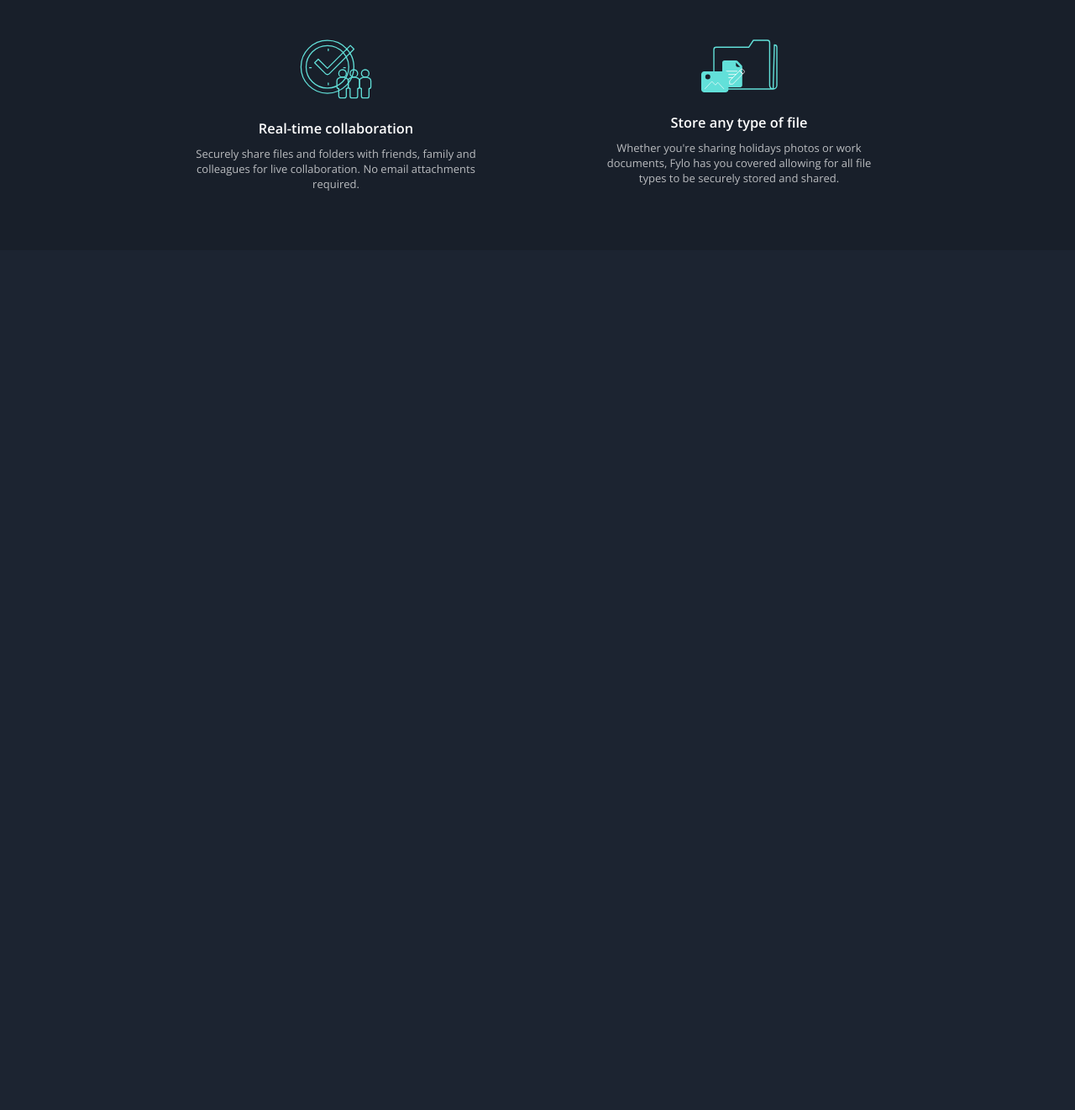
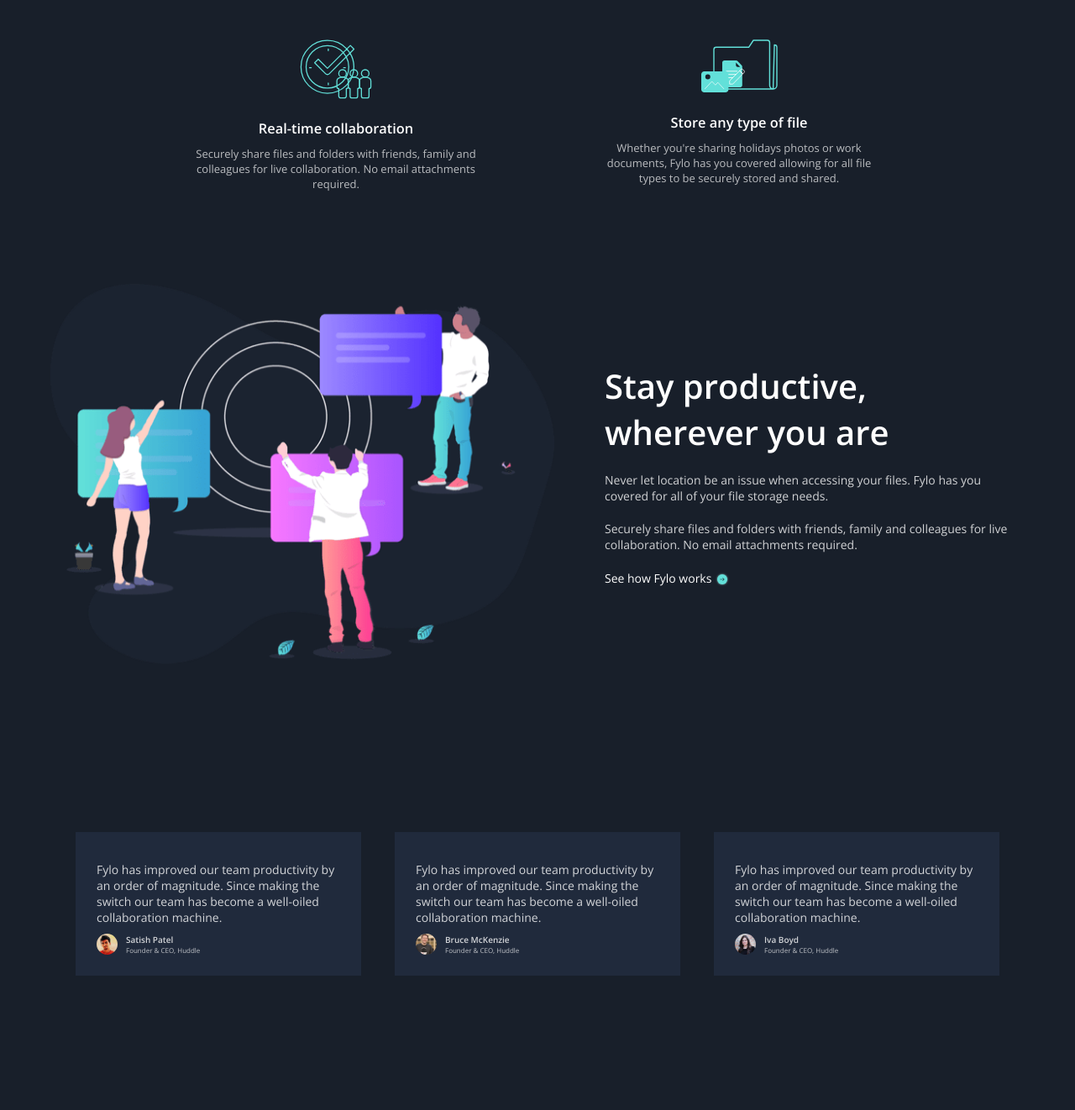
Before and after one commit to kairemerson/fylo-dark-theme-landing-page, a plain HTML site: page index.html in a window 1280 px wide. Shown: the part 1397-2719 px from the top of the page at 84% size. Before the commit the page ends 1695 px from the top, so only its background shows below. Drawn offline with nearby package versions, Linux system fonts and the light colour scheme.

Commit message:
initialized section members

```diff
--- a/css/style.css
+++ b/css/style.css
@@ -111,3 +111,77 @@ section.information p{
     font-size: 13px;
     color: rgba(255, 255, 255, 0.7);
 }
+section.information2{
+    background-color: hsl(218, 28%, 13%);
+    padding: 40px;
+    display: flex;
+    justify-content: center;
+    align-items: center;
+}
+section.information2 img{
+    max-width: 600px;
+    margin: 0 20px;
+}
+section.information2 div{
+    max-width: 500px;
+    color: white;
+    margin: 0 40px;
+}
+section.information2 h1{
+    font-size: 40px;
+    font-weight: 600;
+}
+section.information2 p{
+    margin: 20px 0;
+    color: rgba(255, 255, 255, 0.8);
+}
+section.information2 a{
+    color: white;
+    text-decoration: none;
+}
+section.information2 a::after{
+    content: url('../images/icon-arrow.svg');
+    position: relative;
+    top: 4px;
+    left: 5px;
+}
+#arrow{
+    margin: 0;
+}
+section.members{
+    background-color: hsl(218, 28%, 13%);
+    display: flex;
+    justify-content: center;
+}
+.members-single{
+    max-width: 340px;
+    color: rgba(255, 255, 255, 0.8);
+    font-weight: 300;
+    font-size: 14px;
+    margin: 160px 20px;
+    background-color: hsl(219, 30%, 18%);
+    padding: 35px 25px 25px 25px;
+}
+.members-single > div{
+    display: flex;
+    align-items: center;
+}
+.members-single > p{
+    margin-bottom: 10px;
+
+}
+.members-single div>img{
+    width: 25px;
+    height: 25px;
+    border-radius: 50%;
+    margin-right: 10px;
+}
+.members-single div>p{
+    font-size: 10px;
+    font-weight: 600;
+}
+div>p.office{
+    font-size: 8px;
+    font-weight: 300;
+    color: rgba(255, 255, 255, 0.7);
+}
--- a/index.html
+++ b/index.html
@@ -55,41 +55,58 @@
       <p>Whether you're sharing holidays photos or work documents, Fylo has you covered allowing for all
         file <br>types to be securely stored and shared.</p>
     </div>
-
+  </section>
+  <section class="information2">
+    <img src="./images/illustration-stay-productive.png" alt="">
+    <div>
+      <h1>Stay productive,<br> wherever you are</h1>
+      <p>Never let location be an issue when accessing your files. Fylo has you covered for all of your file
+        storage needs.</p>
+      <p>Securely share files and folders with friends, family and colleagues for live collaboration. No email
+        attachments required.</p>
+        <a href="#">See how Fylo works</a>
+    </div>
+  </section>
+  <section class="members">
+    <div class="members-single">
+      <p>Fylo has improved our team productivity by an order of magnitude. Since making the switch our team has
+        become a well-oiled collaboration machine.</p>
+      <div>
+        <img src="./images/profile-1.jpg" alt="perfil 1">
+        <div>
+          <p>Satish Patel</p>
+          <p class="office">Founder & CEO, Huddle</p>
+        </div>
+      </div>
+    </div>
+    <div class="members-single">
+      <p>Fylo has improved our team productivity by an order of magnitude. Since making the switch our team has
+        become a well-oiled collaboration machine.</p>
+        <div>
+          <img src="./images/profile-2.jpg" alt="perfil 2">
+            <div>
+              <p>Bruce McKenzie</p>
+              <p class="office">Founder & CEO, Huddle</p>
+            </div>
+        </div>
+    </div>
+    <div class="members-single">
+      <p>Fylo has improved our team productivity by an order of magnitude. Since making the switch our team has
+        become a well-oiled collaboration machine.</p>
+        <div>
+          <img src="./images/profile-3.jpg" alt="perfil 3">
+          <div>
+            <p>Iva Boyd</p>
+            <p class="office">Founder & CEO, Huddle</p>
+          </div>
+        </div>
+    </div>
   </section>
 
 </body>
 </html>
 <!--
-  Stay productive, wherever you are
-
-  Never let location be an issue when accessing your files. Fylo has you covered for all of your file
-  storage needs.
-
-  Securely share files and folders with friends, family and colleagues for live collaboration. No email
-  attachments required.
-
-  See how Fylo works
-
-  Fylo has improved our team productivity by an order of magnitude. Since making the switch our team has
-  become a well-oiled collaboration machine.
-
-  Satish Patel
-  Founder & CEO, Huddle
-
-  Fylo has improved our team productivity by an order of magnitude. Since making the switch our team has
-  become a well-oiled collaboration machine.
-
-  Bruce McKenzie
-  Founder & CEO, Huddle
-
-  Fylo has improved our team productivity by an order of magnitude. Since making the switch our team has
-  become a well-oiled collaboration machine.
-
-  Iva Boyd
-  Founder & CEO, Huddle
-
-  Get early access today
+    Get early access today
 
   It only takes a minute to sign up and our free starter tier is extremely generous. If you have any
   questions, our support team would be happy to help you.
```
